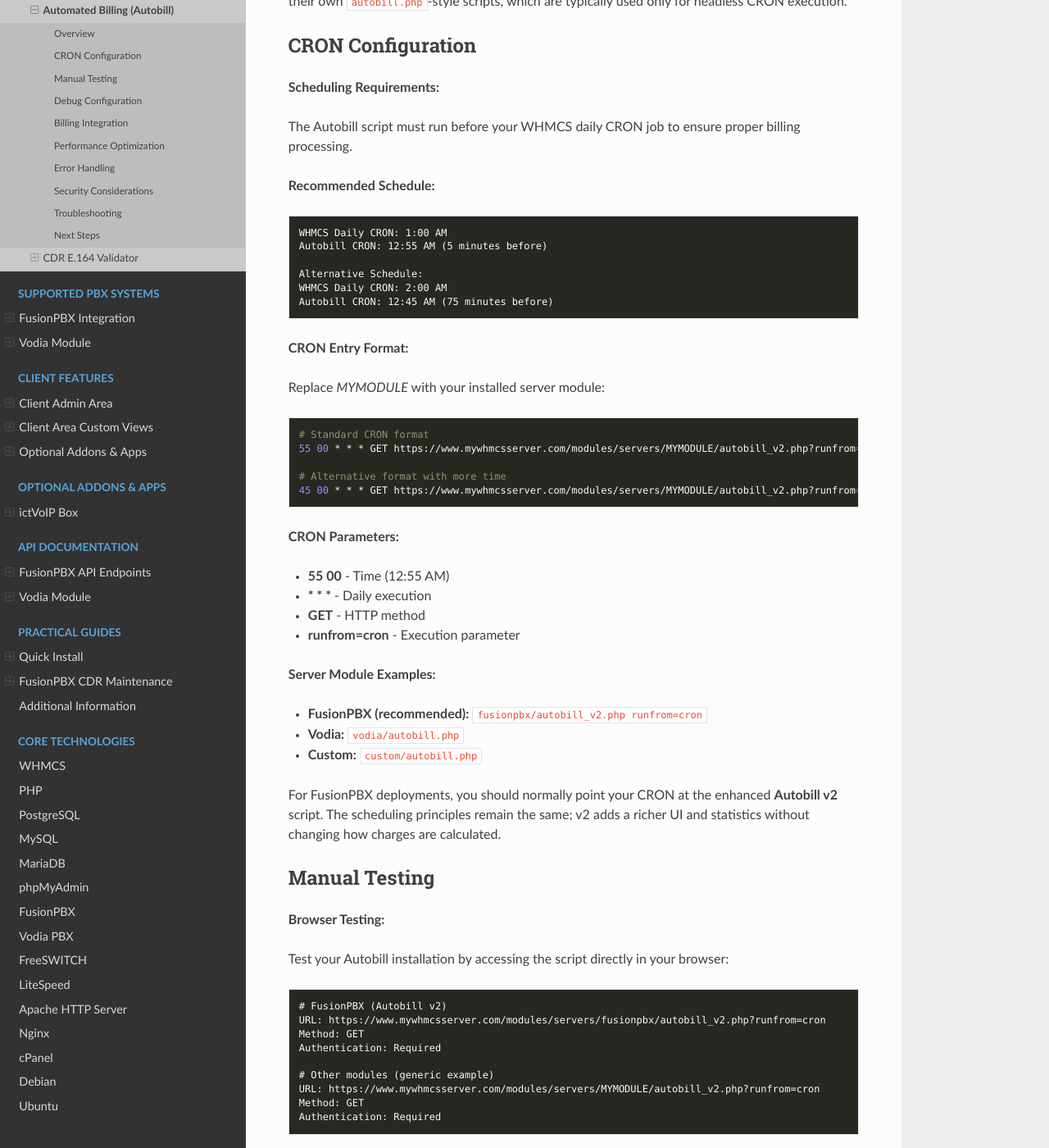
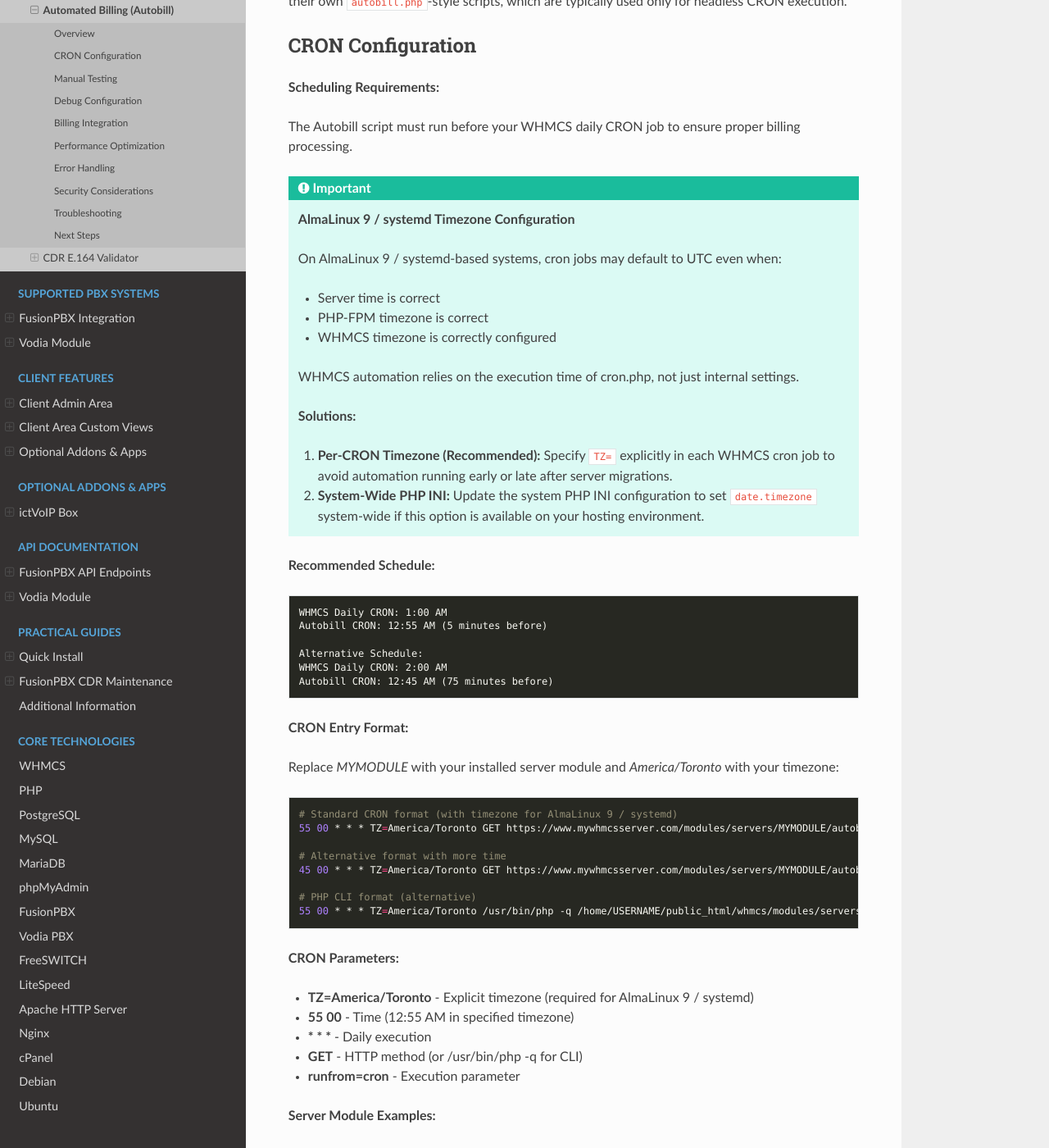
Before and after one commit to ictvoip/ictvoip-docs, a Sphinx documentation site: the page built from docs/source/admin/autobill.rst, in a window 1280 px wide and 1400 px high, scrolled down 1624 px. Shown: the whole window at 82% size. Built offline with Sphinx 7.4.7 and the Read the Docs theme 3.1.0, drawn with Linux system fonts in a browser that asks for light colours; pages that are not in the unit, such as notebooks, are missing from menus.

Commit message:
update AlmaLinux 9 date.timezone

```diff
--- a/docs/source/admin/autobill.rst
+++ b/docs/source/admin/autobill.rst
@@ -44,6 +44,22 @@ CRON Configuration
 
 The Autobill script must run before your WHMCS daily CRON job to ensure proper billing processing.
 
+.. important::
+   **AlmaLinux 9 / systemd Timezone Configuration**
+
+   On AlmaLinux 9 / systemd-based systems, cron jobs may default to UTC even when:
+
+   * Server time is correct
+   * PHP-FPM timezone is correct
+   * WHMCS timezone is correctly configured
+
+   WHMCS automation relies on the execution time of cron.php, not just internal settings.
+
+   **Solutions:**
+
+   1. **Per-CRON Timezone (Recommended):** Specify ``TZ=`` explicitly in each WHMCS cron job to avoid automation running early or late after server migrations.
+   2. **System-Wide PHP INI:** Update the system PHP INI configuration to set ``date.timezone`` system-wide if this option is available on your hosting environment.
+
 **Recommended Schedule:**
 
 .. code-block:: text
@@ -57,21 +73,25 @@ The Autobill script must run before your WHMCS daily CRON job to ensure proper b
 
 **CRON Entry Format:**
 
-Replace `MYMODULE` with your installed server module:
+Replace `MYMODULE` with your installed server module and `America/Toronto` with your timezone:
 
 .. code-block:: bash
 
-   # Standard CRON format
-   55 00 * * * GET https://www.mywhmcsserver.com/modules/servers/MYMODULE/autobill_v2.php?runfrom=cron
+   # Standard CRON format (with timezone for AlmaLinux 9 / systemd)
+   55 00 * * * TZ=America/Toronto GET https://www.mywhmcsserver.com/modules/servers/MYMODULE/autobill_v2.php?runfrom=cron
 
    # Alternative format with more time
-   45 00 * * * GET https://www.mywhmcsserver.com/modules/servers/MYMODULE/autobill_v2.php?runfrom=cron
+   45 00 * * * TZ=America/Toronto GET https://www.mywhmcsserver.com/modules/servers/MYMODULE/autobill_v2.php?runfrom=cron
+
+   # PHP CLI format (alternative)
+   55 00 * * * TZ=America/Toronto /usr/bin/php -q /home/USERNAME/public_html/whmcs/modules/servers/MYMODULE/autobill_v2.php runfrom=cron
 
 **CRON Parameters:**
 
-* **55 00** - Time (12:55 AM)
+* **TZ=America/Toronto** - Explicit timezone (required for AlmaLinux 9 / systemd)
+* **55 00** - Time (12:55 AM in specified timezone)
 * **\* \* \*** - Daily execution
-* **GET** - HTTP method
+* **GET** - HTTP method (or /usr/bin/php -q for CLI)
 * **runfrom=cron** - Execution parameter
 
 **Server Module Examples:**
```
Also changed, not shown: docs/source/clientadmin/clientadmin.rst (+15 -1 lines).
